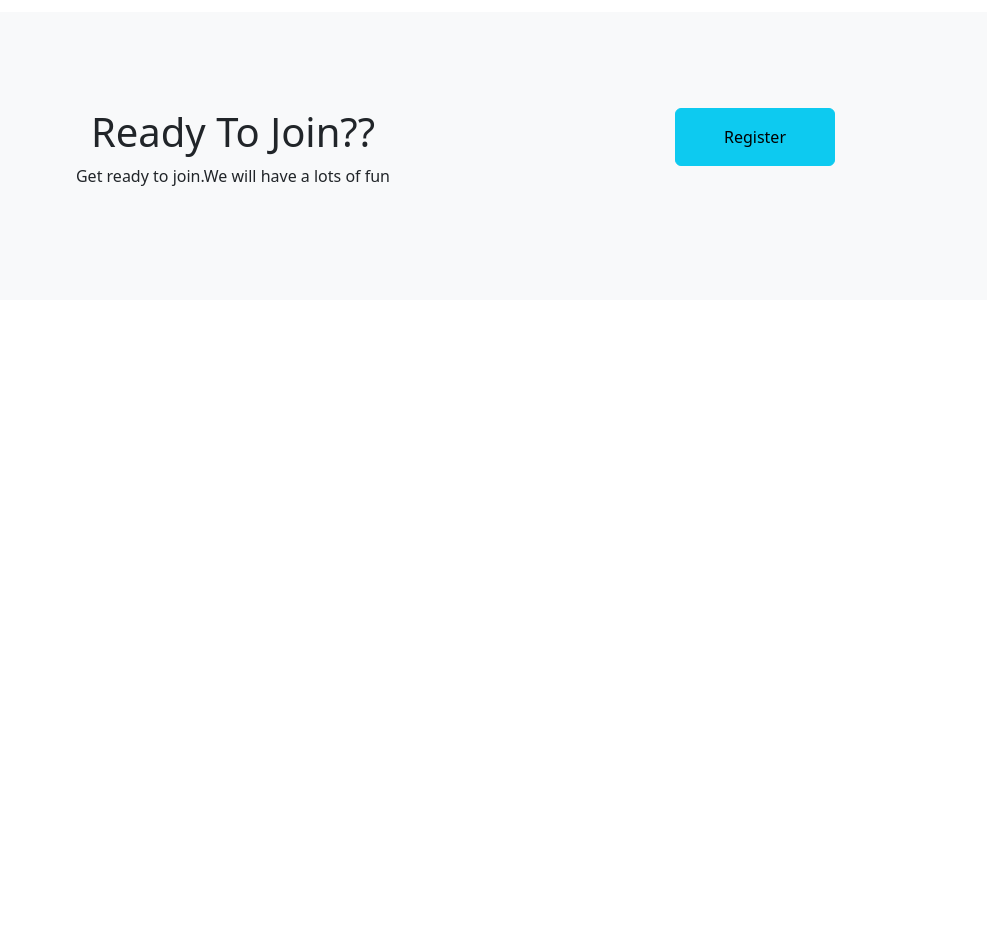
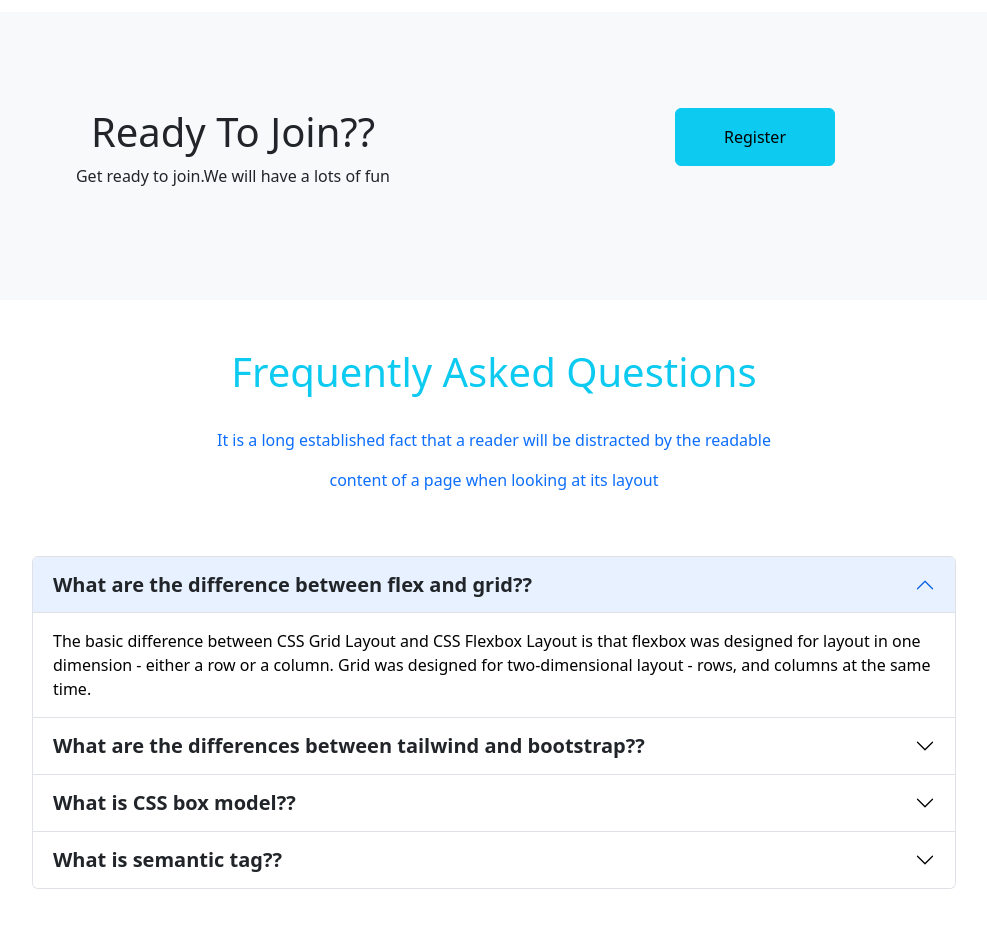
Before and after one commit to SadiaZaman01/web-assignment-3, a plain HTML site: page index.html in a window 1280 px wide. Shown: the part 2366-3303 px from the top of the page, without its empty margins (146-1133 px from the left). Before the commit the page ends 2666 px from the top, so only its background shows below. Drawn offline with nearby package versions, Linux system fonts and the light colour scheme.

Commit message:
accordion done

```diff
--- a/index.html
+++ b/index.html
@@ -349,25 +349,19 @@
       <!-- form section & modal section starts  -->
       <section class="container pt-5">
         <div>
-
-    <div class="bg-light  row text-center p-5  ">
-
-        <div class=" col-lg-6 col-md-12 col-sm-12  py-5">
+           <div class="bg-light  row text-center p-5  ">
+            <div class=" col-lg-6 col-md-12 col-sm-12  py-5">
 
             <h1>Ready To Join??</h1>
             <p>Get ready to join.We will have a lots of fun</p>
 
         </div>
         <div class="col-lg-6 py-5 col-md-12  col-sm-12   ">
-
-            <!-- <button class="bg-light  text-info border rounded fs-4 m-5 px-5 py-2">Register</button> -->
-
-            <!-- Button trigger modal -->
       <button type="button" class="btn btn-info px-5 py-3 " data-bs-toggle="modal" data-bs-target="#exampleModal">
     Register
   </button>
 
-  <!-- Modal -->
+  <!-- Modal section starts -->
   <div class="modal fade" id="exampleModal" tabindex="-1" aria-labelledby="exampleModalLabel" aria-hidden="true">
     <div class="modal-dialog">
       <div class="modal-content">
@@ -400,7 +394,78 @@
       <!-- form section & modal section ends -->
 
 
+      <!-- accordion section starts  -->
 
+      <section class="container">
+    <div class="text-center p-5">
+        <h1 class="text-info" >Frequently Asked Questions</h1>
+        <p class="pt-4 text-primary">It is a long established fact that a reader will be distracted by the readable </p>
+            <p class=" text-primary">content of a page when looking at its layout</p>
+    </div>
+
+    <div class="accordion mx-5 pb-5 px-5" id="accordionExample">
+
+
+
+        <div class="accordion-item">
+          <h2 class="accordion-header" id="headingOne">
+            <button class="accordion-button text-dark fs-5 fw-bold " type="button" data-bs-toggle="collapse" data-bs-target="#collapseOne" aria-expanded="true" aria-controls="collapseOne">
+              What are the difference between flex and grid??
+            </button>
+          </h2>
+          <div id="collapseOne" class="accordion-collapse collapse show" aria-labelledby="headingOne" data-bs-parent="#accordionExample">
+            <div class="accordion-body">
+                The basic difference between CSS Grid Layout and CSS Flexbox Layout is that flexbox was designed for layout in one dimension - either a row or a column. Grid was designed for two-dimensional layout - rows, and columns at the same time.
+            </div>
+          </div>
+        </div>
+        <div class="accordion-item">
+          <h2 class="accordion-header" id="headingTwo">
+            <button class="accordion-button text-dark fs-5 fw-bold collapsed" type="button" data-bs-toggle="collapse" data-bs-target="#collapseTwo" aria-expanded="false" aria-controls="collapseTwo">
+             What are the differences between tailwind and bootstrap??
+            </button>
+          </h2>
+          <div id="collapseTwo" class="accordion-collapse collapse" aria-labelledby="headingTwo" data-bs-parent="#accordionExample">
+            <div class="accordion-body">
+                The main difference between TailwindCSS and Bootstrap is that Tailwind CSS is not a UI kit. Unlike UI kits such as Bootstrap, Bulma, and Foundation, Tailwind CSS doesn't have a default theme or built-in UI components. Instead, it comes with predesigned widgets you can use to build your site from scratch.
+            </div>
+          </div>
+        </div>
+
+
+        <div class="accordion-item">
+            <h2 class="accordion-header" id="headingThree">
+              <button class="accordion-button text-dark fs-5 fw-bold collapsed" type="button" data-bs-toggle="collapse" data-bs-target="#collapseThree" aria-expanded="false" aria-controls="collapseThree">
+                What is CSS box model??
+              </button>
+            </h2>
+            <div id="collapseThree" class="accordion-collapse collapse" aria-labelledby="headingThree" data-bs-parent="#accordionExample">
+              <div class="accordion-body">
+                The CSS box model is essentially a box that wraps around every HTML element. It consists of: margins, borders, padding, and the actual content.
+              </div>
+            </div>
+          </div>
+
+          <div class="accordion-item">
+            <h2 class="accordion-header" id="headingThree">
+              <button class="accordion-button  text-dark fs-5 fw-bold collapsed" type="button" data-bs-toggle="collapse" data-bs-target="#collapseThree" aria-expanded="false" aria-controls="collapseThree">
+                What is semantic tag??
+              </button>
+            </h2>
+            <div id="collapseThree" class="accordion-collapse collapse" aria-labelledby="headingThree" data-bs-parent="#accordionExample">
+              <div class="accordion-body">
+                The HTML semantics refers to the tags that provide meaning to an HTML page rather than just presentation. It makes HTML more comprehensible by better defining the different sections and layout of web pages.
+              </div>
+            </div>
+          </div>
+      </div>
+
+
+
+
+    </section>
+
+ <!-- accordion section ends  -->
 
     <script
       src="https://cdn.jsdelivr.net/npm/bootstrap@5.2.0/dist/js/bootstrap.bundle.min.js"
```
